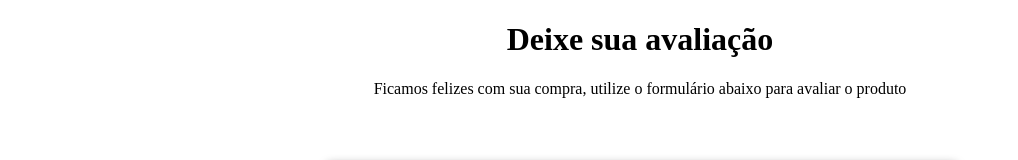
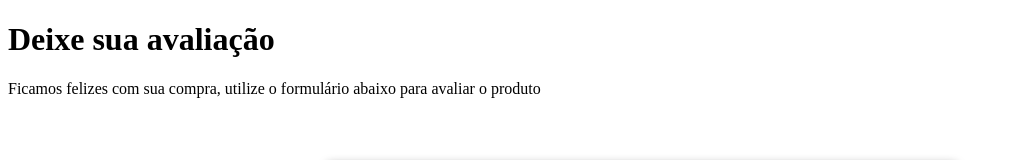
Before and after one commit to wagnnermorais/Front-end-immersion-ReactJS, a React (Vite) app in the folder React Projects/Multi Step Form/: page / in a window 1280 px wide. Shown: the top 160 px of the page, without its empty margins (0-1018 px from the left). Built offline with nearby package versions, Linux system fonts and the light colour scheme; the HTML template or start-up script is replaced by a standard one.

Commit message:
refac: changing dir and fixing css error

```diff
--- a/React Projects/Multi Step Form/src/components/Button.jsx
+++ /dev/null
@@ -1,17 +0,0 @@
-import "../../styles/Components/Button.css";
-
-const Button = ({ text, action }) => {
-  const handleAction = (event) => {
-    action(event);
-  };
-
-  return (
-    <div>
-      <button className="button" onClick={handleAction}>
-        {text}
-      </button>
-    </div>
-  );
-};
-
-export default Button;
--- a/React Projects/Multi Step Form/src/components/Input.jsx
+++ b/React Projects/Multi Step Form/src/components/UI/Input.jsx
@@ -1,4 +1,4 @@
-import "../../styles/Components/Input.css";
+import "../../../styles/Components/Input.css";
 
 const Input = ({ title, type, name, placeholder, state, value }) => {
   return (
--- a/React Projects/Multi Step Form/styles/Components/Input.css
+++ b/React Projects/Multi Step Form/styles/Components/Input.css
@@ -1,5 +1,4 @@
-h1,
-p {
+h1 {
   text-align: center;
 }
 
```
Also changed, not shown: React Projects/Multi Step Form/src/components/UI/Button.jsx (added, +17 -0 lines).
